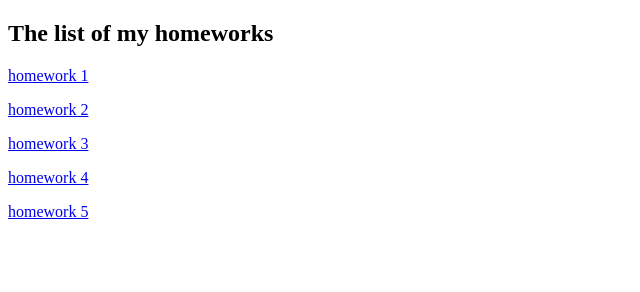
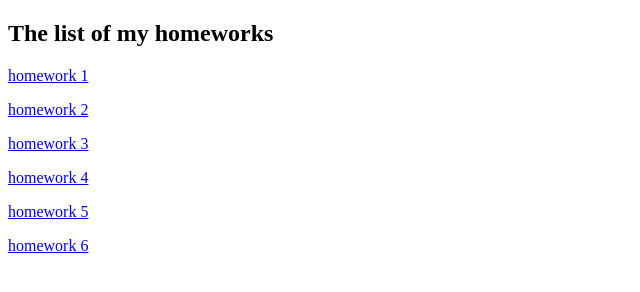
Before and after one commit to Dyaditsyn/Cursor-FE-Basic-Blachhawk, a plain HTML site: page index.html in a window 1280 px wide. Shown: the whole page, without its empty margins (0-640 px from the left). Drawn offline with Linux system fonts and the light colour scheme.

Commit message:
hw6 added to main index

```diff
--- a/index.html
+++ b/index.html
@@ -13,5 +13,6 @@
         <p><a href="./homework3">homework 3</a></p>
         <p><a href="./homework4">homework 4</a></p>
         <p><a href="./homework5">homework 5</a></p>
+        <p><a href="./homework6">homework 6</a></p>
     </body>
 </html>
```
